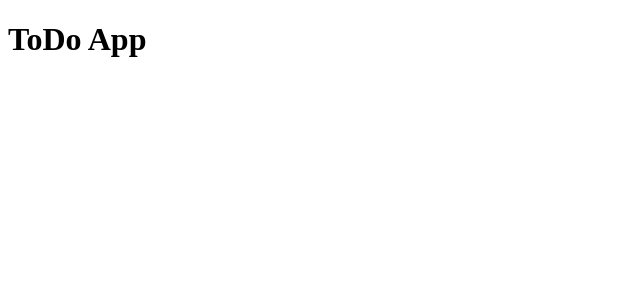
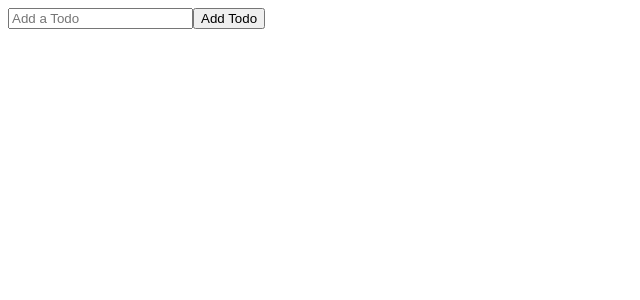
Before and after one commit to sjgorsky/react-todo-app, a React (Create React App) app: page / in a window 1280 px wide. Shown: the top 300 px of the page, without its empty margins (0-640 px from the left). Built offline with nearby package versions, Linux system fonts and the light colour scheme.

Commit message:
submit button

```diff
--- a/src/App.js
+++ b/src/App.js
@@ -1,9 +1,10 @@
+import TodoForm from "./components/TodoForm";
 
 
 function App() {
   return (
     <div className="todo-app">
-      <h1>ToDo App</h1>
+     <TodoForm />
     </div>
   );
 }
--- a/src/components/TodoForm.js
+++ b/src/components/TodoForm.js
@@ -2,16 +2,27 @@ import React, {useState} from 'react'
 
 function TodoForm() {
     const [input, setInputs] = useState('')
+    const handleSubmit = e => {
+        e.preventDefault()
+
+        props.onSubmit({
+            id: Math.floor(Math.random() * 10000)
+
+        })
+    }
+
     return (
         <div>
-           <form className="todo-form">
+           <form className="todo-form" onSubmit={handleSubmit}>
                <input
                 type="text"
                 placeholder="Add a Todo"
                 value={input}
                 name="text"
                 className="todo-input">
-                   </input></form>
+                   </input>
+                <button className="todo-button">Add Todo</button>
+                   </form>
         </div>
     )
 }
```
